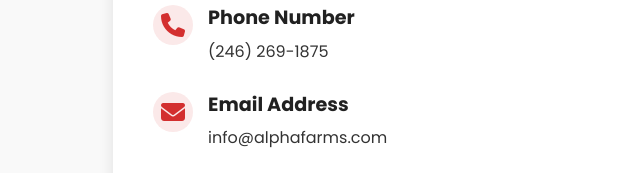
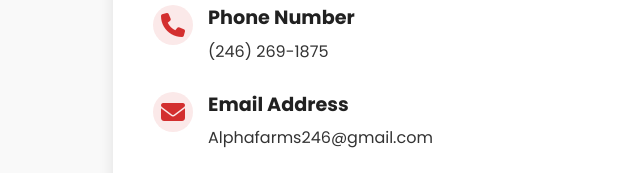
Before and after one commit to tgthe246mastermind/premiummeats, a plain HTML site: page index.html in a window 1280 px wide. Shown: the part 4140-4313 px from the top of the page, 227-867 px from the left. Drawn offline with Linux system fonts and the light colour scheme.

Commit message:
Update index.html

```diff
--- a/index.html
+++ b/index.html
@@ -1045,7 +1045,7 @@
                         <i class="fas fa-envelope"></i>
                         <div>
                             <h3>Email Address</h3>
-                            <p><a href="mailto:info@alphafarms.com">info@alphafarms.com</a></p>
+                            <p><a href="mailto:Alphafarms246@gmail.com">Alphafarms246@gmail.com</a></p>
                         </div>
                     </div>
                     <div class="contact-item">
```
